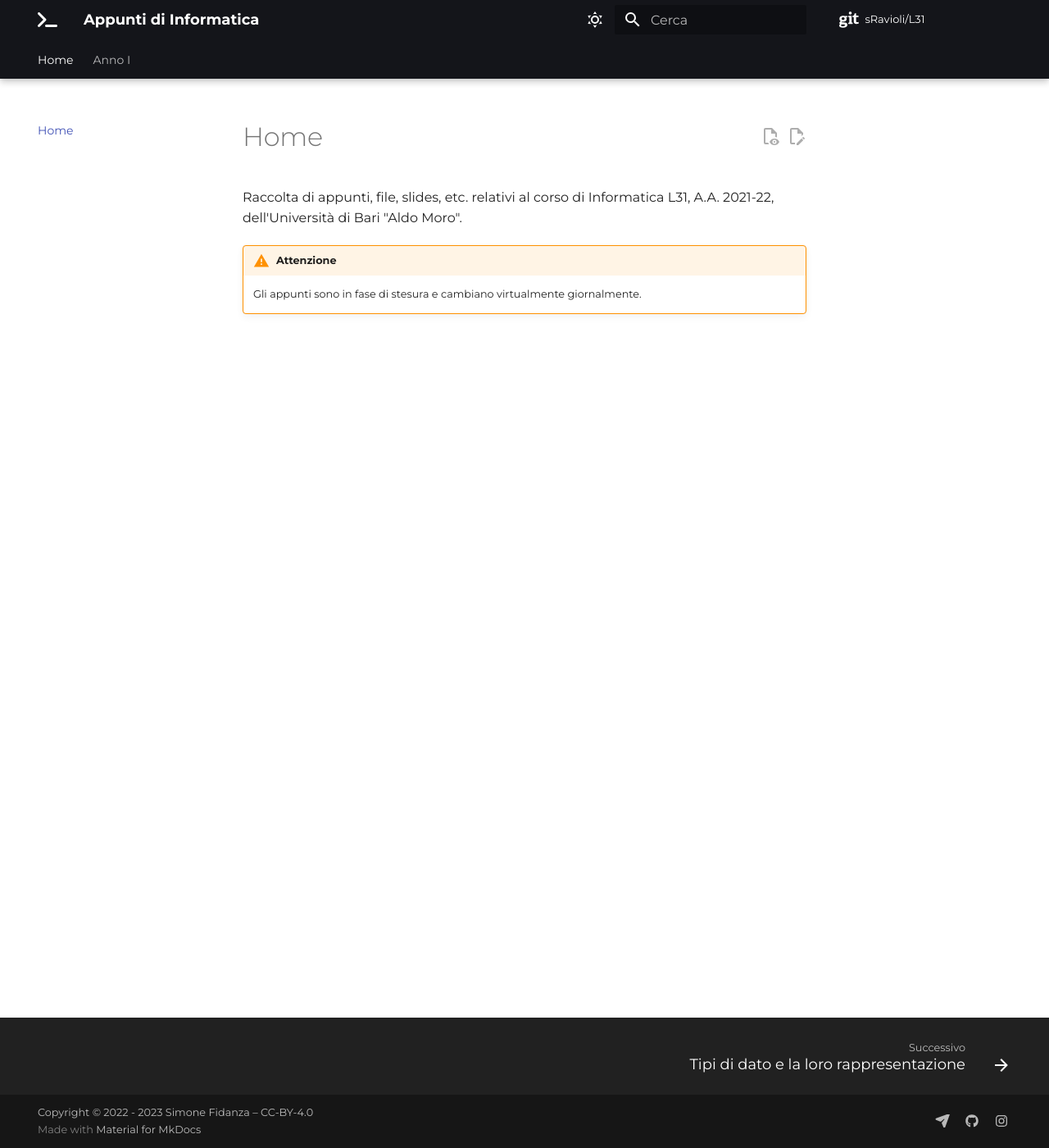
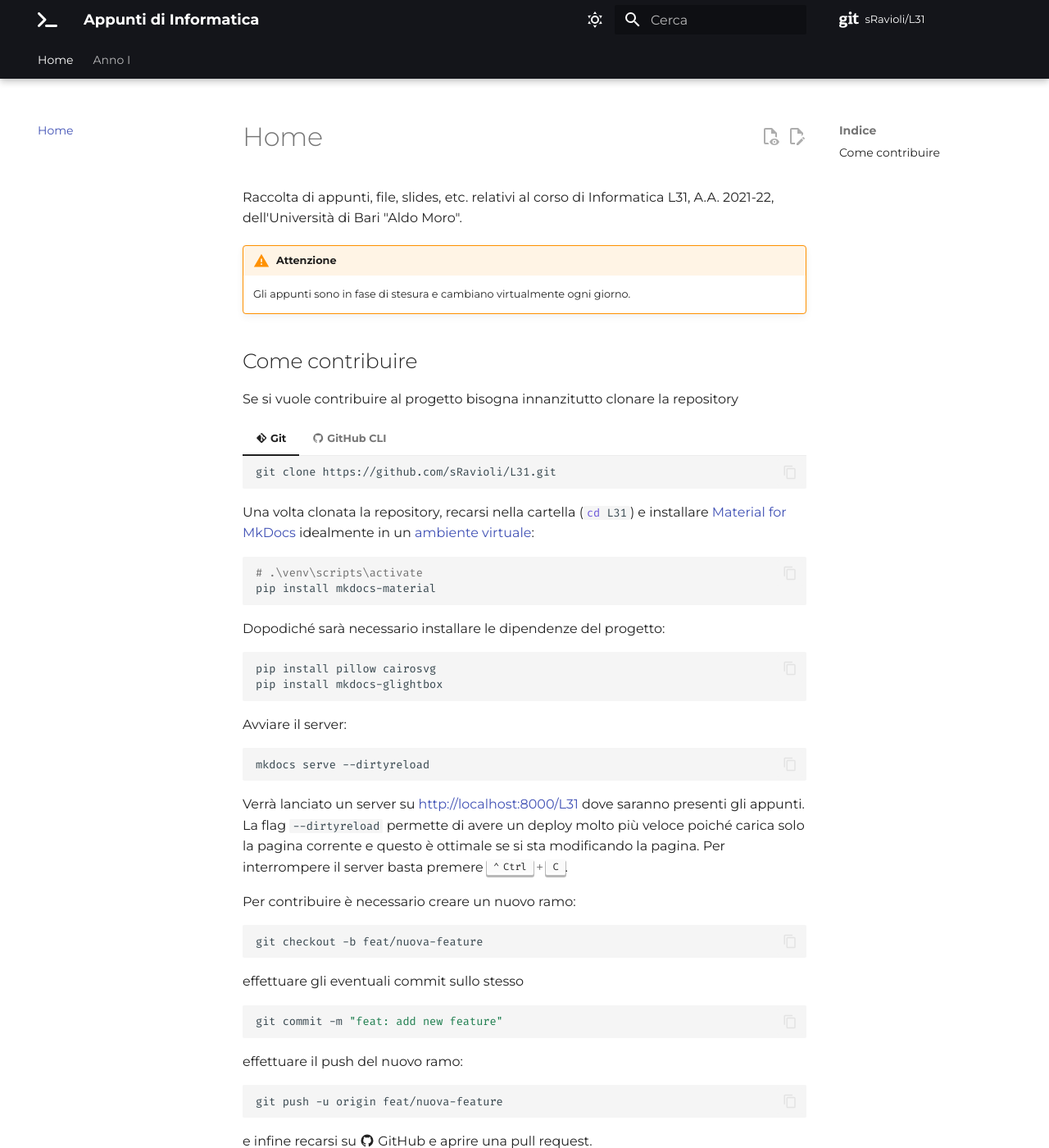
Before and after one commit to sravioli/temp-L31, an MkDocs documentation site: the page built from docs/index.md, in a window 1280 px wide and 1400 px high. Shown: the whole window at 82% size. Built offline with MkDocs 1.6.1 and Material for MkDocs 9.7.7, drawn with Linux system fonts in a browser that asks for light colours; comment, search, counter and statistics services are not loaded.

Commit message:
feat(docs): add emoji support, improve homepage
homepage was just a test so improve it by displaying how to contribute

````diff
--- a/docs/index.md
+++ b/docs/index.md
@@ -4,5 +4,68 @@ Raccolta di appunti, file, slides, etc. relativi al corso di Informatica L31,
 A.A. 2021-22, dell'Università di Bari "Aldo Moro".
 
 !!! warning "Attenzione"
+    Gli appunti sono in fase di stesura e cambiano virtualmente ogni giorno.
 
-    Gli appunti sono in fase di stesura e cambiano virtualmente giornalmente.
+## Come contribuire
+
+Se si vuole contribuire al progetto bisogna innanzitutto clonare la repository
+
+=== ":material-git: Git"
+
+    ```sh linenums="0" title=""
+    git clone https://github.com/sRavioli/L31.git
+    ```
+
+=== ":material-github: GitHub CLI"
+
+    ```sh linenums="0" title=""
+    gh repo clone sRavioli/L31
+    ```
+
+Una volta clonata la repository, recarsi nella cartella (`#!bash cd L31`) e
+installare [Material for MkDocs](https://squidfunk.github.io/mkdocs-material/)
+idealmente in un [ambiente virtuale](https://realpython.com/what-is-pip/#using-pip-in-a-python-virtual-environment):
+
+```sh linenums="0" title=""
+# .\venv\scripts\activate
+pip install mkdocs-material
+```
+
+Dopodiché sarà necessario installare le dipendenze del progetto:
+
+```sh linenums="0" title=""
+pip install pillow cairosvg
+pip install mkdocs-glightbox
+```
+
+Avviare il server:
+
+```sh linenums="0" title=""
+mkdocs serve --dirtyreload
+```
+
+Verrà lanciato un server su <http://localhost:8000/L31> dove saranno presenti
+gli appunti. La flag `#!bash --dirtyreload` permette di avere un deploy molto
+più veloce poiché carica solo la pagina corrente e questo è ottimale se si
+sta modificando la pagina.
+Per interrompere il server basta premere ++ctrl+c++.
+
+Per contribuire è necessario creare un nuovo ramo:
+
+```sh linenums="0" title=""
+git checkout -b feat/nuova-feature
+```
+
+effettuare gli eventuali commit sullo stesso
+
+```sh linenums="0" title=""
+git commit -m "feat: add new feature"
+```
+
+effettuare il push del nuovo ramo:
+
+```sh linenums="0" title=""
+git push -u origin feat/nuova-feature
+```
+
+e infine recarsi su :material-github: GitHub e aprire una pull request.
--- a/mkdocs.yml
+++ b/mkdocs.yml
@@ -170,8 +170,14 @@ markdown_extensions:
 
   - pymdownx.tabbed:
       alternate_style: true
+
   - pymdownx.tasklist:
       custom_checkbox: true
+
+  # add emoji support
+  - pymdownx.emoji:
+      emoji_index: !!python/name:materialx.emoji.twemoji
+      emoji_generator: !!python/name:materialx.emoji.to_svg
 
 extra_javascript:
   - javascripts/mathjax.js
````
